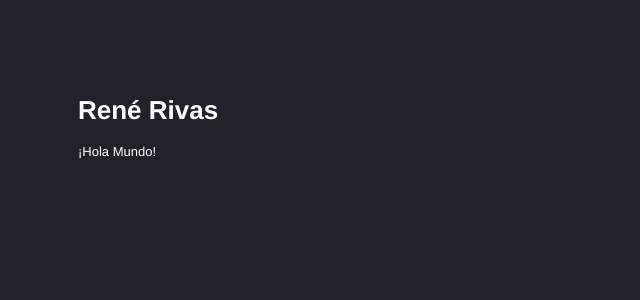
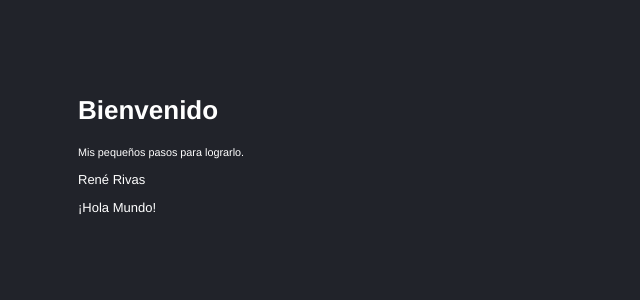
Before and after one commit to reinaldorrivas/fh-react-cero-experto-intro, a React (Vite) app: page / in a window 1280 px wide. Shown: the top 300 px of the page, without its empty margins (0-640 px from the left). Built offline with nearby package versions, Linux system fonts and the light colour scheme.

Commit message:
fh-react-intro: Undertanding props

```diff
--- a/src/App.jsx
+++ b/src/App.jsx
@@ -1,5 +1,5 @@
 import WelcomeMessage from './WelcomeMessage';
 
-const App = () => <WelcomeMessage />;
+const App = () => <WelcomeMessage title="Bienvenido" subtitle="Mis pequeños pasos para lograrlo." />;
 
 export default App;
--- a/src/WelcomeMessage.tsx
+++ b/src/WelcomeMessage.tsx
@@ -1,16 +1,22 @@
 const newMessage = {
-  title: 'René Rivas',
+  autor: 'René Rivas',
   message: '¡Hola Mundo!',
 };
 
 const returnValues = () => {
-  return [newMessage.title, newMessage.message];
+  return [newMessage.autor, newMessage.message];
 };
 
-const WelcomeMessage = () => (
+const WelcomeMessage = ({ title, subtitle }) => (
   <>
-    <h1>{returnValues()[0]}</h1>
-    <p>{returnValues()[1]}</p>
+    <header>
+      <h1>{title}</h1>
+      <small>{subtitle}</small>
+    </header>
+    <main>
+      <p>{returnValues()[0]}</p>
+      <p>{returnValues()[1]}</p>
+    </main>
   </>
 );
 
```
